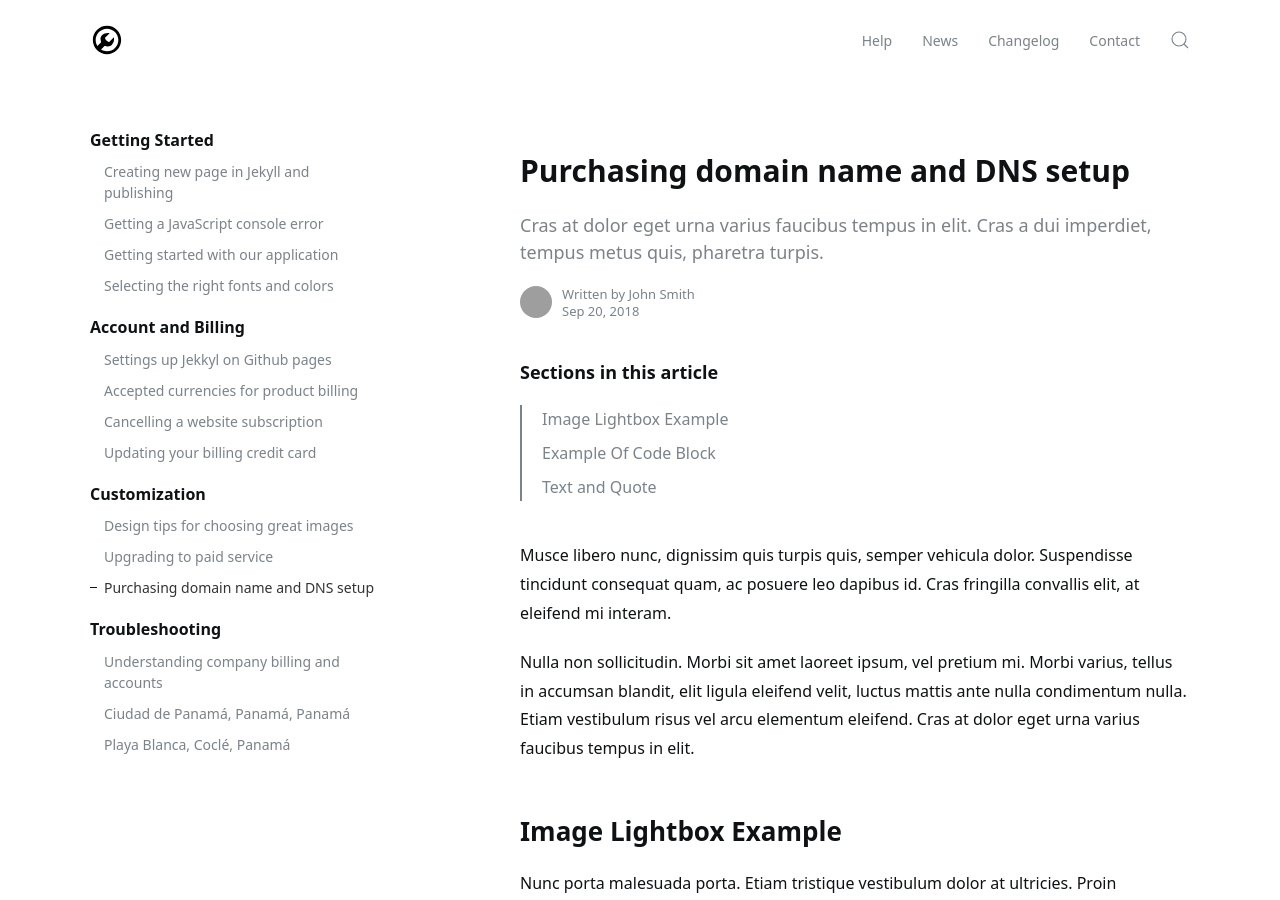
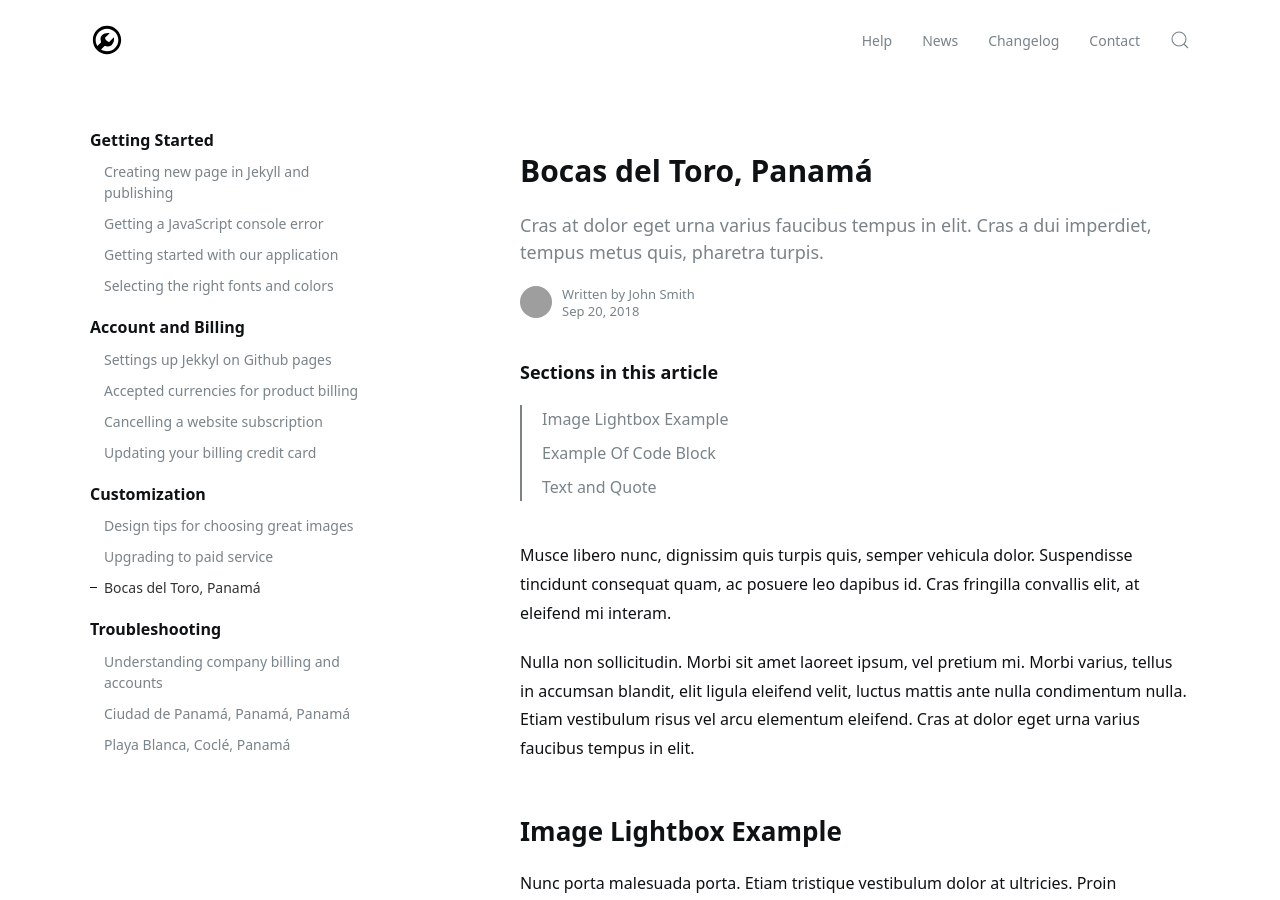
Before and after one commit to jelmii/jelmii.github.io, a Jekyll site: the page built from _docs/configuration.md, in a window 1280 px wide and 900 px high. Built offline with Jekyll 4.4.1, drawn with Linux system fonts in a browser that asks for light colours; grey boxes are pictures that could not be loaded.

Commit message:
Update configuration.md

```diff
--- a/_docs/configuration.md
+++ b/_docs/configuration.md
@@ -1,6 +1,6 @@
 ---
 layout: doc
-title: Purchasing domain name and DNS setup
+title: Bocas del Toro, Panamá
 subtitle: Cras at dolor eget urna varius faucibus tempus in elit. Cras a dui imperdiet, tempus metus quis, pharetra turpis.
 author:
 tags: othertag
```
